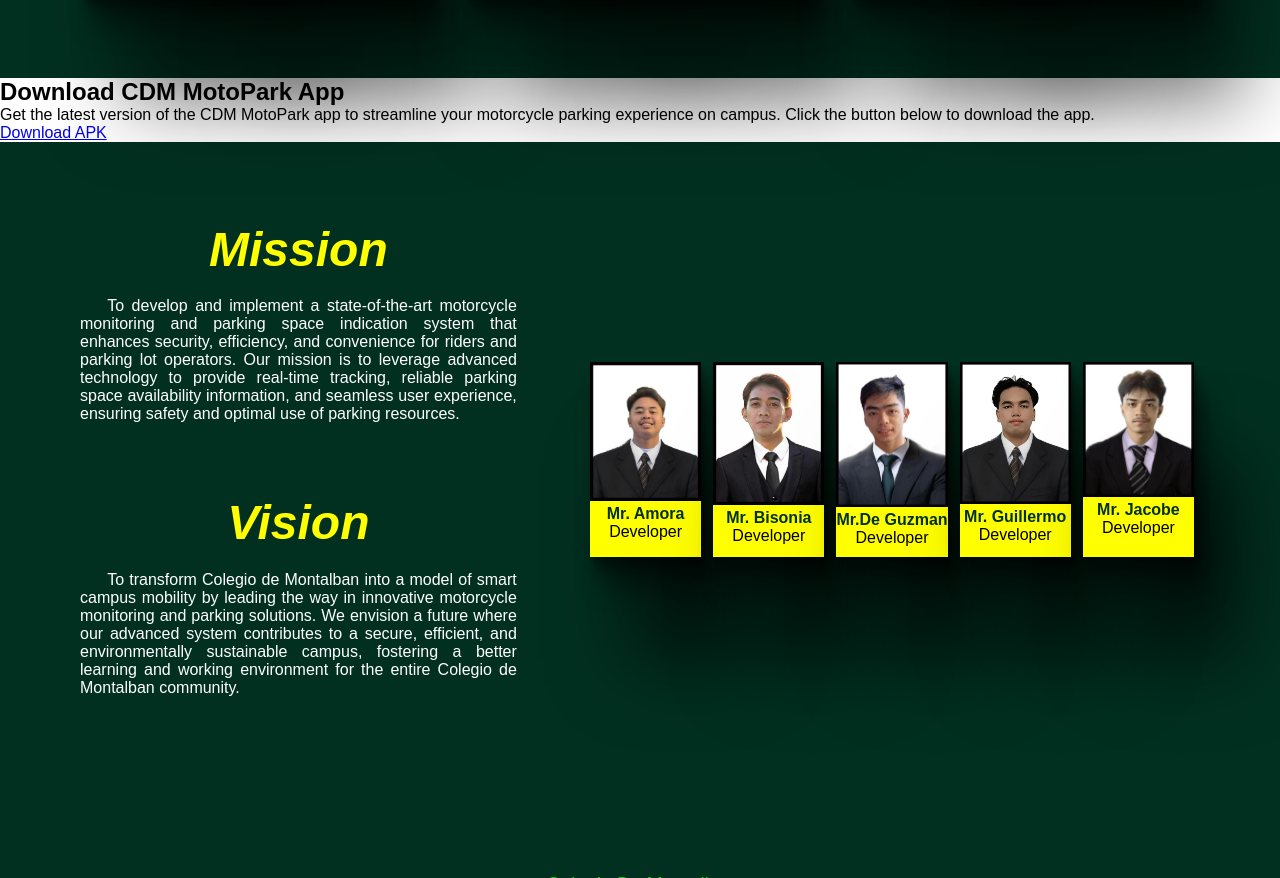
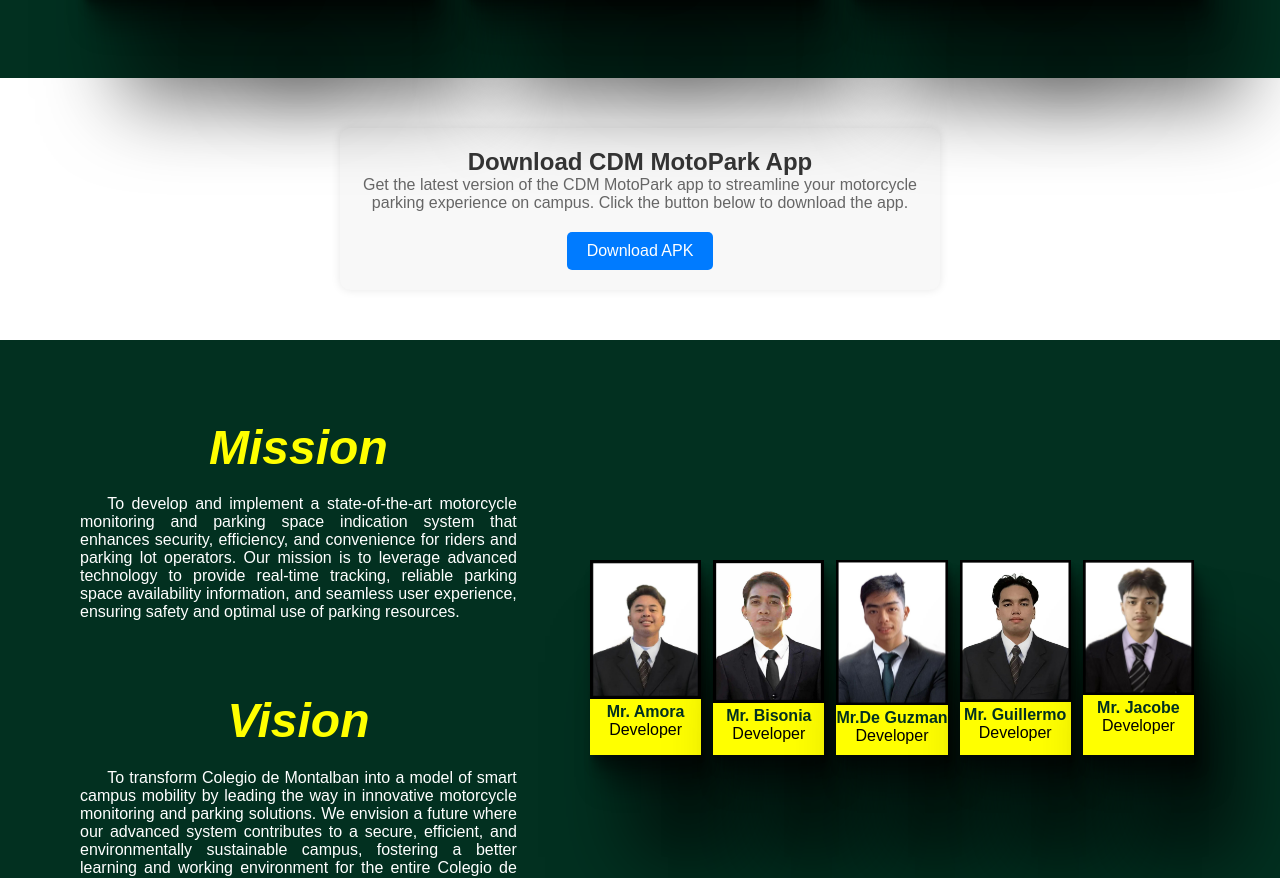
Before and after one commit to jaymart123/cdmmotoguard, a plain HTML site: page index.html in a window 1280 px wide. Shown: the part 2585-3463 px from the top of the page. Drawn offline with nearby package versions, Linux system fonts and the light colour scheme.

Commit message:
Update style.css

```diff
--- a/style.css
+++ b/style.css
@@ -810,3 +810,38 @@ html{
  @media screen and (max-width: 496px){
 
  }
+
+
+.download-container {
+        max-width: 600px;
+        margin: 50px auto;
+        padding: 20px;
+        background-color: #f8f8f8;
+        border-radius: 10px;
+        text-align: center;
+        box-shadow: 0px 0px 10px rgba(0, 0, 0, 0.1);
+    }
+
+    .download-container h2 {
+        font-size: 24px;
+        color: #333;
+    }
+
+    .download-container p {
+        font-size: 16px;
+        color: #666;
+        margin-bottom: 20px;
+    }
+
+    .download-btn {
+        display: inline-block;
+        padding: 10px 20px;
+        background-color: #007bff;
+        color: #fff;
+        text-decoration: none;
+        border-radius: 5px;
+    }
+
+    .download-btn:hover {
+        background-color: #0056b3;
+    }
```
